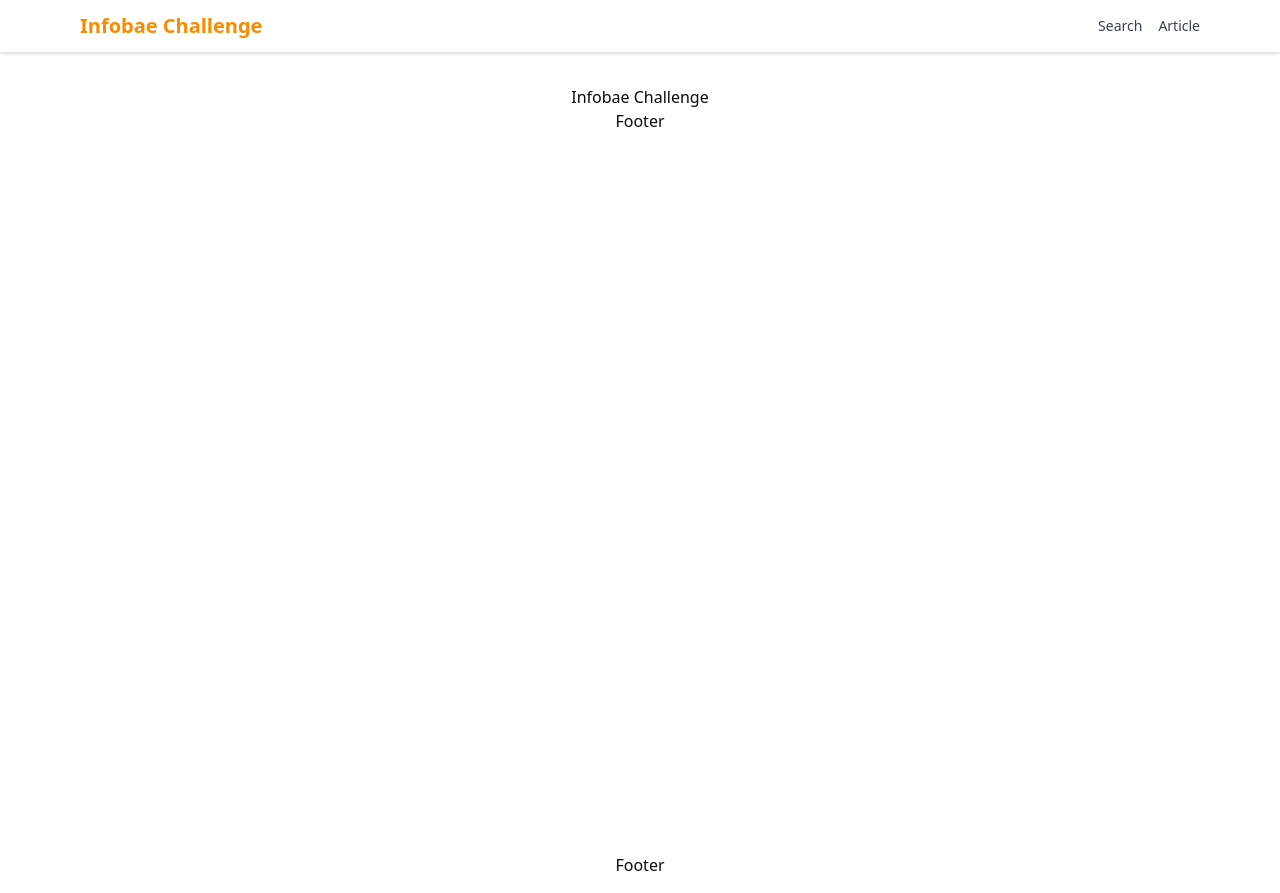
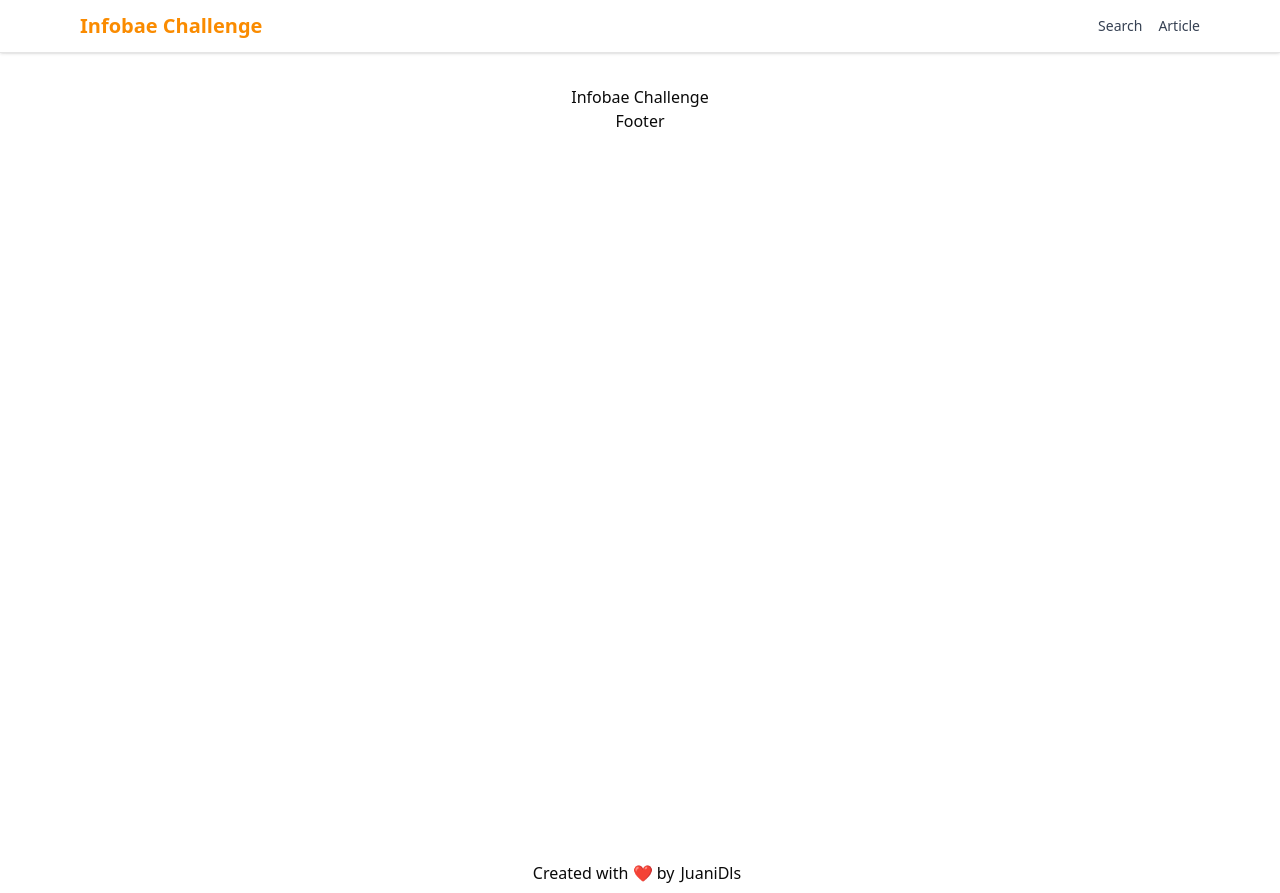
Before and after one commit to JuanDls01/infobae-challenge, a Next.js app: page / in a window 1280 px wide. Built offline with nearby package versions, Linux system fonts and the light colour scheme.

Commit message:
feat: updated footer component

```diff
--- a/src/components/footer.tsx
+++ b/src/components/footer.tsx
@@ -1,5 +1,10 @@
 export const Footer = () => (
-  <footer className="row-start-3 flex gap-[24px] flex-wrap items-center justify-center">
-    <p>Footer</p>
+  <footer className="flex items-center justify-center">
+    <div className="py-2">
+      Created with ❤️ by
+      <a href={"https://juanidls.dev"} target="_blank" className="px-1.5">
+        JuaniDls
+      </a>
+    </div>
   </footer>
 );
```
